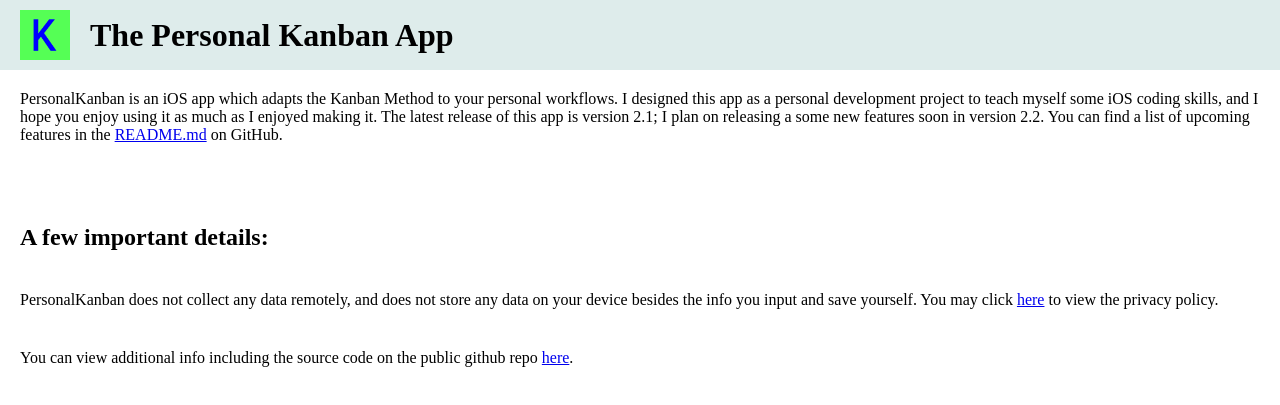
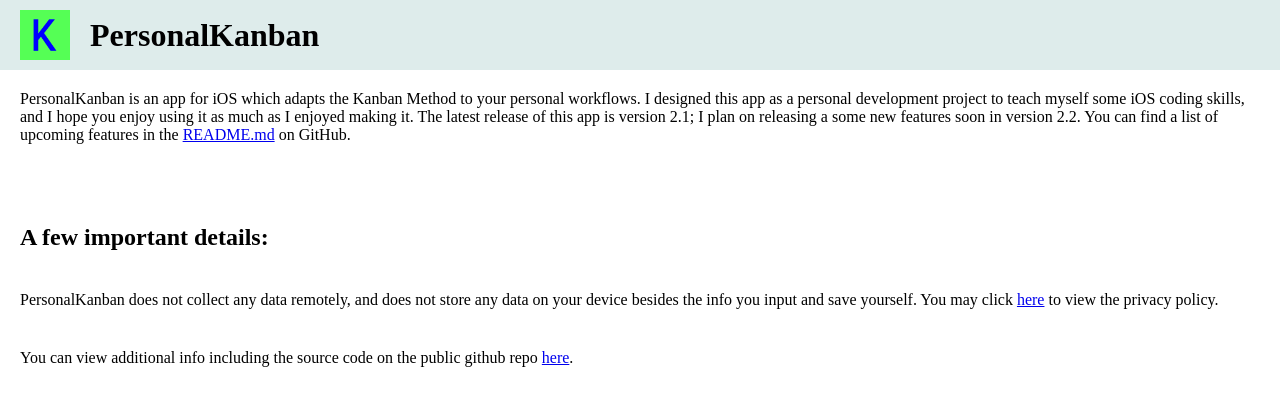
Before and after one commit to huntercbuxton/personalkanbanapp-website, a PHP site: page / in a window 1280 px wide. Shown: the top 405 px of the page. Run offline with PHP 8.4, Linux system fonts and the light colour scheme; some web fonts are replaced.

Commit message:
revised the header

```diff
--- a/index.php
+++ b/index.php
@@ -24,12 +24,12 @@
 <div id='spacer'>
 <header>
 <img src="/img/apple-touch-icon.png">
-<h1>The Personal Kanban App</h1>
+<h1>PersonalKanban</h1>
 </header>
 
 <main>
 <section>
-    <p>PersonalKanban is an iOS app which adapts the Kanban Method to your personal workflows. I designed this app as a personal development project to teach myself some iOS coding skills, and I hope you enjoy using it as much as I enjoyed making it. The latest release of this app is version 2.1; I plan on releasing a some new features soon in version 2.2. You can find a list of upcoming features in the <a href='https://github.com/huntercbuxton/PersonalKanbanApp/blob/main/README.md'>README.md</a> on GitHub.</p>
+    <p>PersonalKanban is an app for iOS which adapts the Kanban Method to your personal workflows. I designed this app as a personal development project to teach myself some iOS coding skills, and I hope you enjoy using it as much as I enjoyed making it. The latest release of this app is version 2.1; I plan on releasing a some new features soon in version 2.2. You can find a list of upcoming features in the <a href='https://github.com/huntercbuxton/PersonalKanbanApp/blob/main/README.md'>README.md</a> on GitHub.</p>
 </section>
 
 <section>
```
